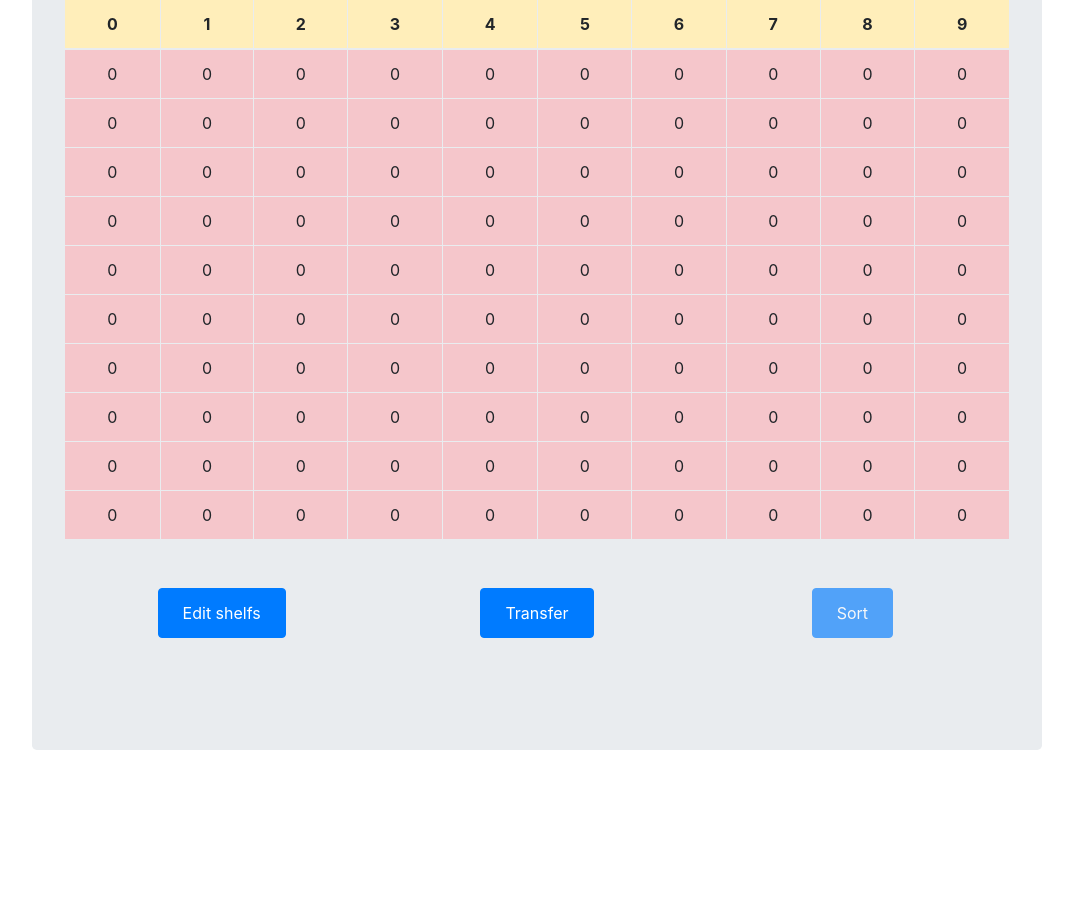
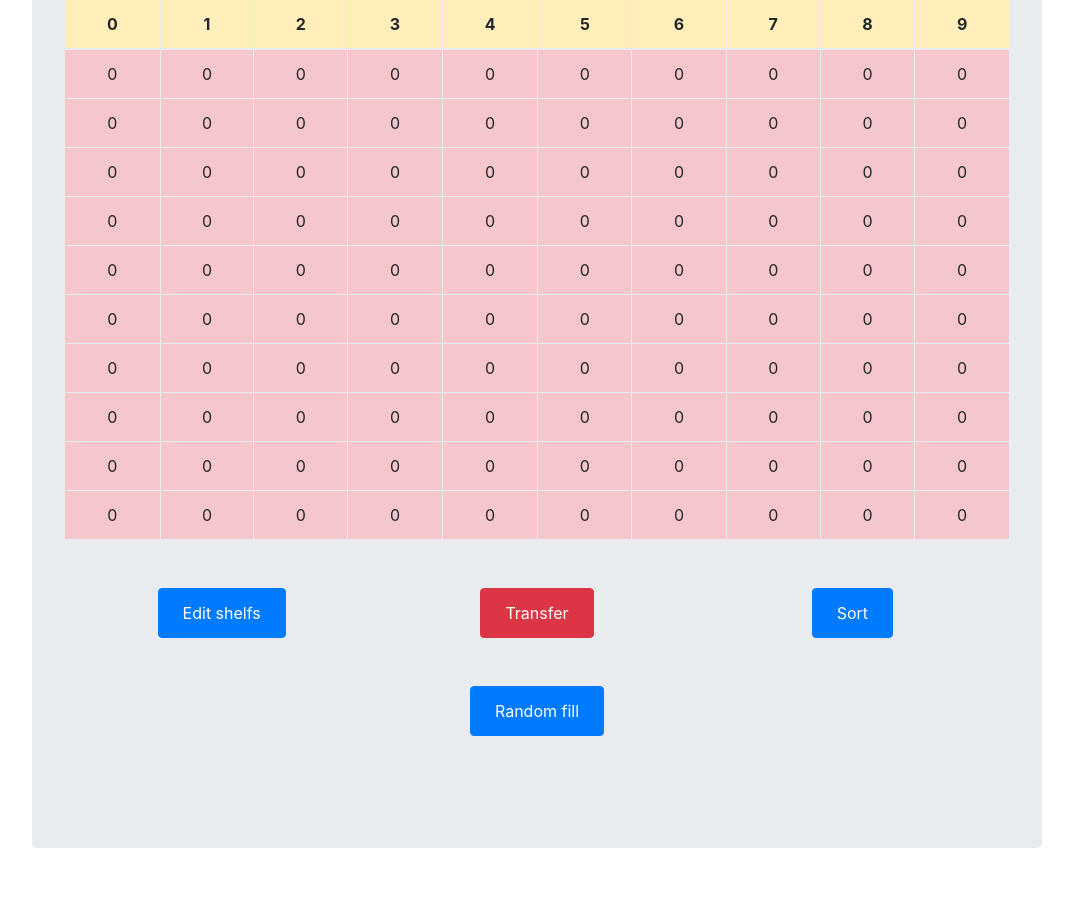
Before and after one commit to nazomeku/skygate-wh, a Flask app: page /shelfs in a window 1280 px wide. Shown: the part 291-1195 px from the top of the page, without its empty margins (103-1176 px from the left). Before the commit the page ends 1041 px from the top, so only its background shows below. Run offline with Flask 2, Linux system fonts and the light colour scheme; data comes from the database, SQL or seed files in the repository; some libraries are stand-ins or nearby versions.

Commit message:
update templates

```diff
--- a/app/templates/edit_product.html
+++ b/app/templates/edit_product.html
@@ -1,9 +1,10 @@
+{% import "bootstrap/utils.html" as utils %}
 {% extends "layout.html" %}
 {% block title %}Edit product{% endblock %}
 {% block body %}
 
     <div class="jumbotron">
-      <h1 class="display-4">Edit product</h1><hr><br>
+      <h1 class="display-4">Edit product</h1><hr>{{ utils.flashed_messages() }}
       <table class="table table-bordered">
         <thead>
           <tr class="table-warning">
--- a/app/templates/edit_transport.html
+++ b/app/templates/edit_transport.html
@@ -22,7 +22,7 @@
                 <select name="new_product" class="form-control">
                   <option disabled selected>{{transport.product_name}}</option>
                   {% for product in all_products %}
-                  <option value="{{ product.name }}">{{ product.name }}</option>
+                  <option value="{{ product.name }}">id{{product.id}} {{ product.name }}</option>
                   {% endfor %}
                 </select>
                 <br><input class="btn btn-success" type="submit" value="Update">
--- a/app/templates/index.html
+++ b/app/templates/index.html
@@ -15,10 +15,4 @@
           </div>
         </div>
       </div>
-      <div>
-        <h4>TBD</h4>
-        <li>shelfs (transfer, sort)</li>
-        <li>validations</li>
-        <li>tests</li>
-      </div>
 {% endblock %}
--- a/app/templates/shelfs.html
+++ b/app/templates/shelfs.html
@@ -18,7 +18,7 @@
               {% for z in range(0,100,10) %}
               {% if shelfs[y+z].product_id != 0 and shelfs[y+z].product_id != None %}
               <td class="table-success">{% else %}
-              <td class="table-danger">{% endif %}{% if shelfs[y+z].product_id == None %}0{% elif shelfs[y+z].product_id == 0 %}0{% else %}{{ all_products[shelfs[y+z].product_id-1].name }}{% endif %}</td>
+              <td class="table-danger">{% endif %}{% if shelfs[y+z].product_id == None %}0{% elif shelfs[y+z].product_id == 0 %}0{% else %}{{ shelfs[y+z].product_id }}{% endif %}</td>
               {% endfor %}
             </tr>
             {% endfor %}
@@ -32,12 +32,15 @@
             </div>
           <div class="col-md-4">
             <form method="POST" action="{{url_for('transfer')}}">
-              <input class="btn btn-primary" type="submit" value="Transfer">
+              <input class="btn btn-danger" type="submit" value="Transfer">
+            </form><br><br>
+            <form method="POST" action="{{url_for('random_fill')}}">
+              <input class="btn btn-primary" type="submit" value="Random fill">
             </form>
           </div>
           <div class="col-md-4">
-            <form method="POST" action="#">
-              <input class="btn btn-primary" type="submit" value="Sort" disabled="disabled">
+            <form method="POST" action="{{url_for('sort_shelfs')}}#">
+              <input class="btn btn-primary" type="submit" value="Sort">
             </form>
           </div>
         </div>
```
Also changed, not shown: app/templates/edit_shelfs.html (+4 -3 lines).
